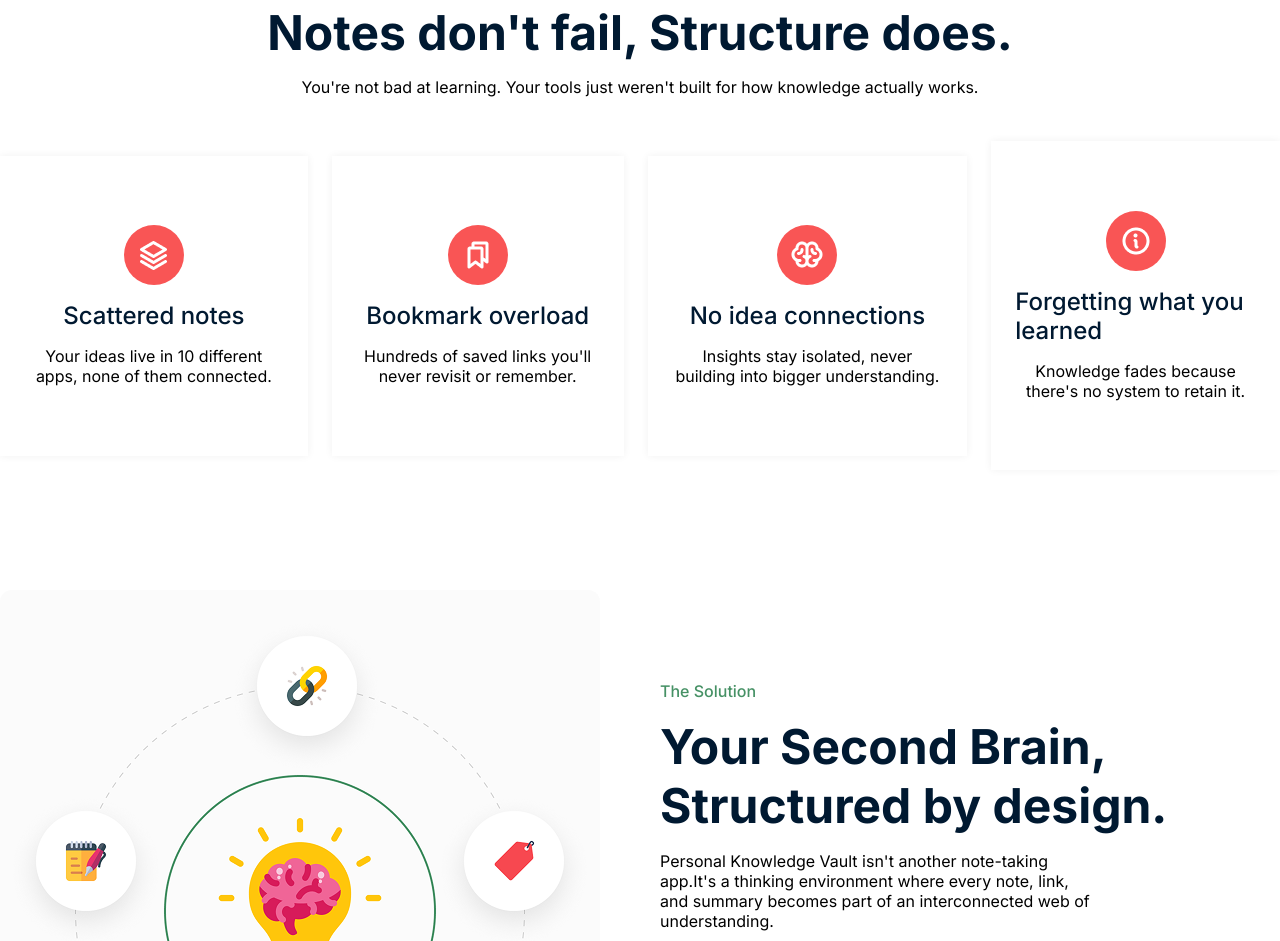
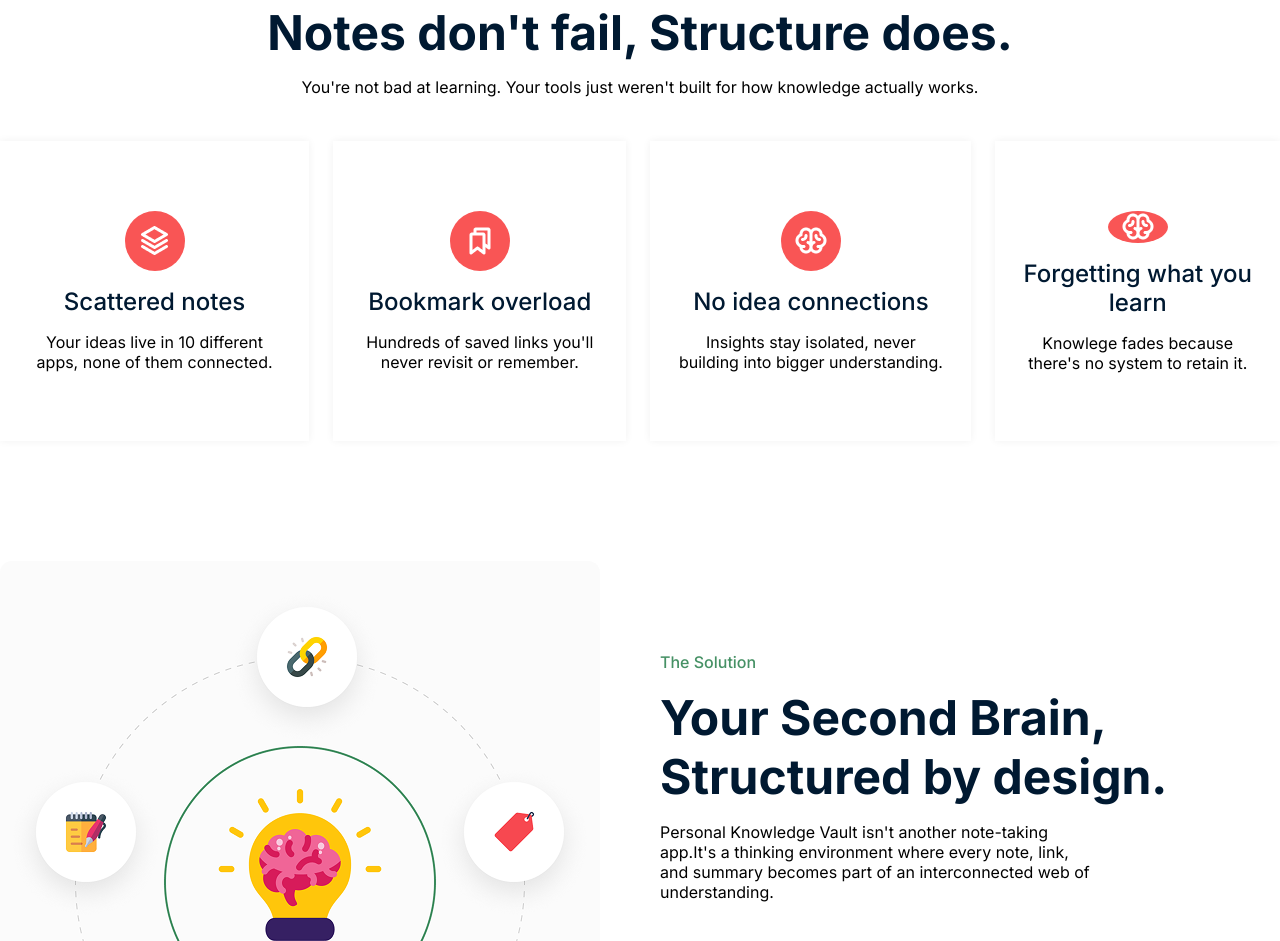
Before and after one commit to saisabray/assignment, a plain HTML site: page index.html in a window 1280 px wide. Shown: the part 781-1722 px from the top of the page. Drawn offline with Linux system fonts and the light colour scheme.

Commit message:
Fix the card's width problem

```diff
--- a/index.html
+++ b/index.html
@@ -82,14 +82,16 @@
               <img src="assets/Brain.png" alt="vector-logo" />
             </div>
             <h3>No idea connections</h3>
-            <p>Insights stay isolated, never building into bigger understanding.</p>
+            <p>
+              Insights stay isolated, never building into bigger understanding.
+            </p>
           </div>
           <div class="card">
             <div class="circle">
-              <img src="assets/Info.png" alt="vector-logo" />
+              <img src="assets/Brain.png" alt="vector-logo" />
             </div>
-            <h3>Forgetting what you learned</h3>
-            <p>Knowledge fades because there's no system to retain it.</p>
+            <h3>Forgetting what you learn</h3>
+            <p>Knowlege fades because there's no system to retain it.</p>
           </div>
         </div>
       </section>
--- a/style.css
+++ b/style.css
@@ -199,12 +199,15 @@
     gap: 16px;
     padding: 69.5px 24px;
     box-shadow: 0 0 8px 0 #0000000F;
+    justify-content: space-between;
+    height: 300px;
 }
 
 .card h3 {
     font-size: 24px;
     color: #001931;
     font-weight: 500;
+    text-align: center;
 }
 
 /* Brain here  */
```
